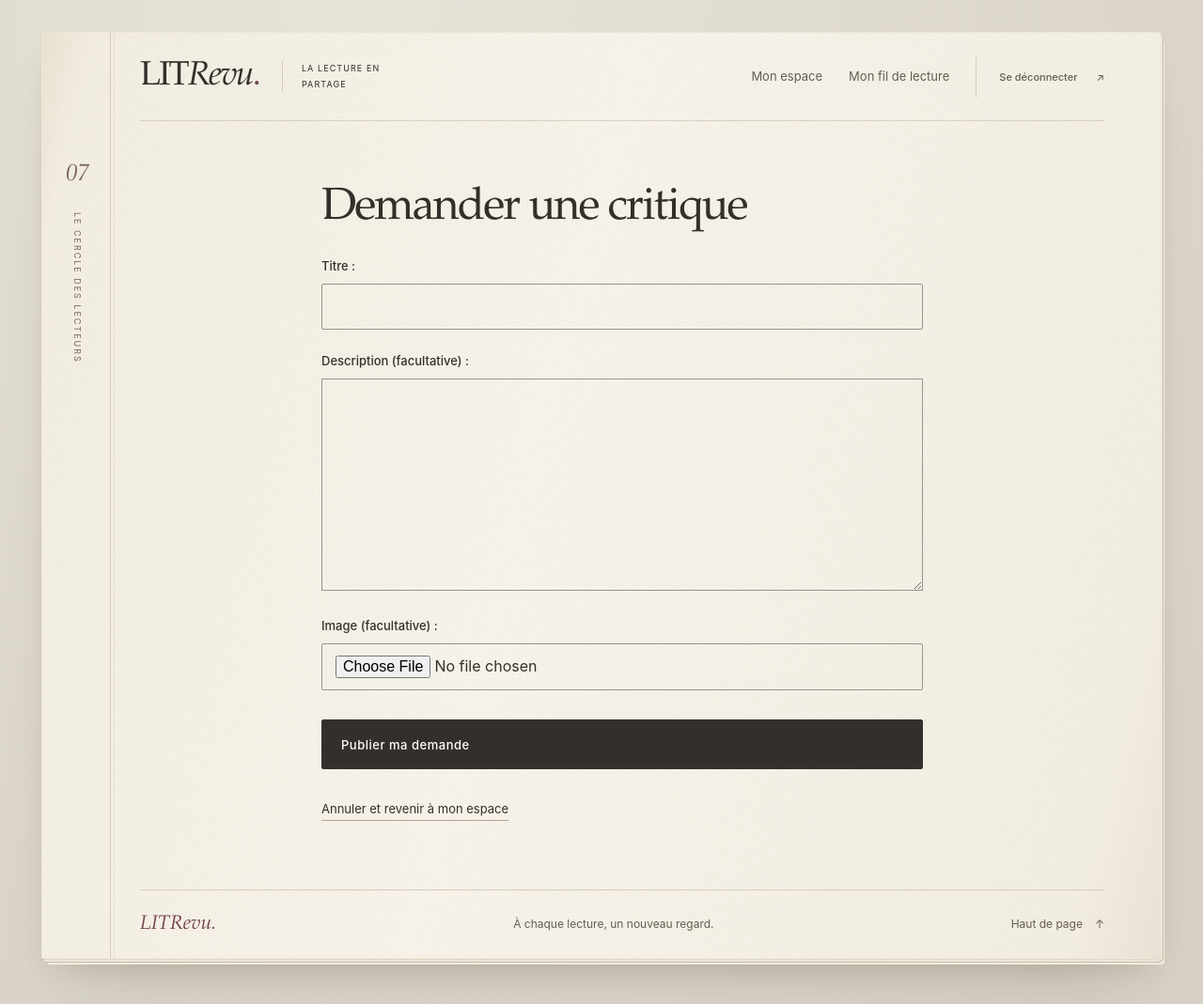
After one commit to Lululecactus/OC_P9, a Django app: page /billets/nouveau/ in a window 1280 px wide. The commit adds this page. Shown: the whole page at 94% size. Run offline with Django 5.2, Linux system fonts and the light colour scheme; a user stored in the database is signed in.

Commit message:
feat: permettre aux lecteurs de publier une demande de critique

```diff
--- a/accounts/static/accounts/style.css
+++ b/accounts/static/accounts/style.css
@@ -1413,6 +1413,27 @@ button:disabled {
 .reader-main {
   max-width: 1160px;
   margin: 0 auto;
+}
+.ticket-editor {
+  max-width: 40rem;
+  margin: 0 auto;
+  padding: clamp(1.5rem, 5vw, 4rem) 0;
+}
+.ticket-editor h1 {
+  margin-bottom: 1.5rem;
+  font: normal clamp(2rem, 5vw, 3rem) var(--serif);
+}
+.ticket-editor textarea {
+  width: 100%;
+  padding: 12px 14px;
+  border: 1px solid #95968c;
+  background: transparent;
+  color: var(--ink);
+  font: inherit;
+  resize: vertical;
+}
+.ticket-editor .reader-text-link {
+  margin-top: 1.25rem;
 }
 .reader-welcome {
   display: grid;
--- a/accounts/templates/accounts/home.html
+++ b/accounts/templates/accounts/home.html
@@ -1,6 +1,9 @@
 {% extends 'accounts/reader_base.html' %}
 {% block title %}Mon espace — LITRevu{% endblock %}
 {% block content %}
+    {% for message in messages %}
+        <p class="account-feedback" role="status">{{ message }}</p>
+    {% endfor %}
     {# user est fourni par Django. Son nom est échappé automatiquement dans le HTML. #}
     <section class="reader-welcome" aria-labelledby="page-title">
         <div class="reader-welcome-copy">
@@ -20,7 +23,7 @@
         <section class="reading-feed" id="reading-feed" aria-labelledby="feed-title">
             <div class="reader-section-heading">
                 <h2 id="feed-title">Le fil de lecture</h2>
-                <span>Votre communauté, au fil des pages</span>
+                <a class="reader-text-link" href="{% url 'reviews:ticket_create' %}">Demander une critique</a>
             </div>
             <div class="feed-empty">
                 <span class="empty-ornament" aria-hidden="true">“</span>
--- a/accounts/templates/accounts/reader_base.html
+++ b/accounts/templates/accounts/reader_base.html
@@ -20,8 +20,8 @@
             <span class="reader-brand-caption">La lecture en partage</span>
         </div>
         <nav class="reader-nav" aria-label="Navigation principale">
-            <a href="{% url 'accounts:home' %}" aria-current="page">Mon espace</a>
-            <a href="#reading-feed">Mon fil de lecture</a>
+            <a href="{% url 'accounts:home' %}"{% if request.resolver_match.view_name == 'accounts:home' %} aria-current="page"{% endif %}>Mon espace</a>
+            <a href="{% url 'accounts:home' %}#reading-feed">Mon fil de lecture</a>
         </nav>
         <form method="post" action="{% url 'accounts:logout' %}" class="logout-form">
             {% csrf_token %}
--- a/config/urls.py
+++ b/config/urls.py
@@ -22,6 +22,7 @@ from django.urls import include, path
 urlpatterns = [
     path('admin/', admin.site.urls),
     path('', include('accounts.urls')),
+    path('', include('reviews.urls')),
 ]
 
 # En développement uniquement, Django sert les images envoyées sur le site.
--- /dev/null
+++ b/reviews/templates/reviews/ticket_create.html
@@ -0,0 +1,13 @@
+{% extends 'accounts/reader_base.html' %}
+{% block title %}Demander une critique — LITRevu{% endblock %}
+{% block content %}
+    <section class="ticket-editor" aria-labelledby="page-title">
+        <h1 id="page-title">Demander une critique</h1>
+        <form method="post" enctype="multipart/form-data" class="account-form">
+            {% csrf_token %}
+            {% include 'accounts/form_fields.html' %}
+            <button type="submit">Publier ma demande</button>
+        </form>
+        <a class="reader-text-link" href="{% url 'accounts:home' %}">Annuler et revenir à mon espace</a>
+    </section>
+{% endblock %}
--- /dev/null
+++ b/reviews/urls.py
@@ -0,0 +1,11 @@
+"""Adresses des pages de publication."""
+
+from django.urls import path
+
+from . import views
+
+app_name = 'reviews'
+
+urlpatterns = [
+    path('billets/nouveau/', views.ticket_create, name='ticket_create'),
+]
--- a/reviews/views.py
+++ b/reviews/views.py
@@ -1 +1,24 @@
-"""Vues des publications, à développer après la création des modèles."""
+"""Pages de publication des lecteurs."""
+
+from django.contrib import messages
+from django.contrib.auth.decorators import login_required
+from django.shortcuts import redirect, render
+
+from .forms import TicketForm
+
+
+@login_required
+def ticket_create(request):
+    """Affiche la demande de critique et l’enregistre au nom du lecteur."""
+    if request.method == 'POST':
+        form = TicketForm(request.POST, request.FILES)
+        if form.is_valid():
+            # On complète le billet avec son auteur avant de l’écrire en base.
+            ticket = form.save(commit=False)
+            ticket.user = request.user
+            ticket.save()
+            messages.success(request, 'Votre demande de critique a été publiée.')
+            return redirect('accounts:home')
+    else:
+        form = TicketForm()
+    return render(request, 'reviews/ticket_create.html', {'form': form})
```
Also changed, not shown: reviews/tests.py (+37 -0 lines).
